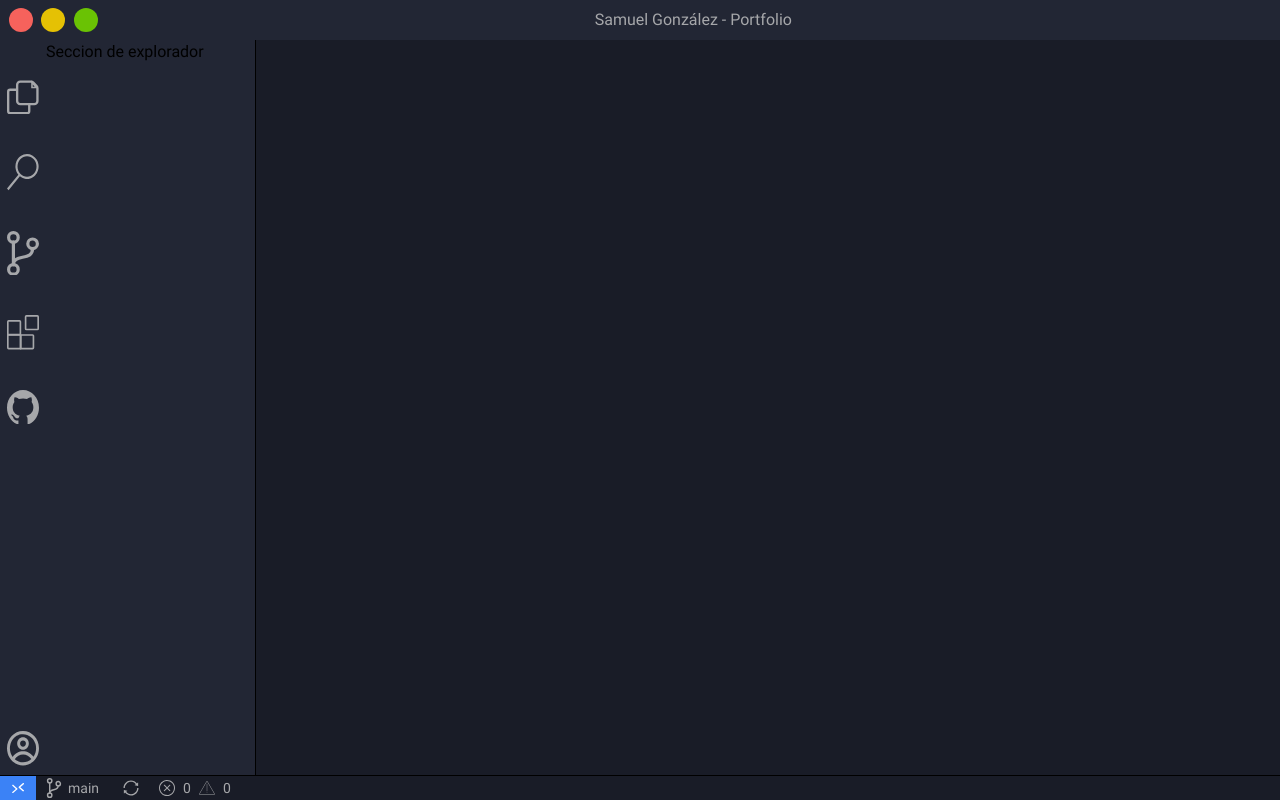
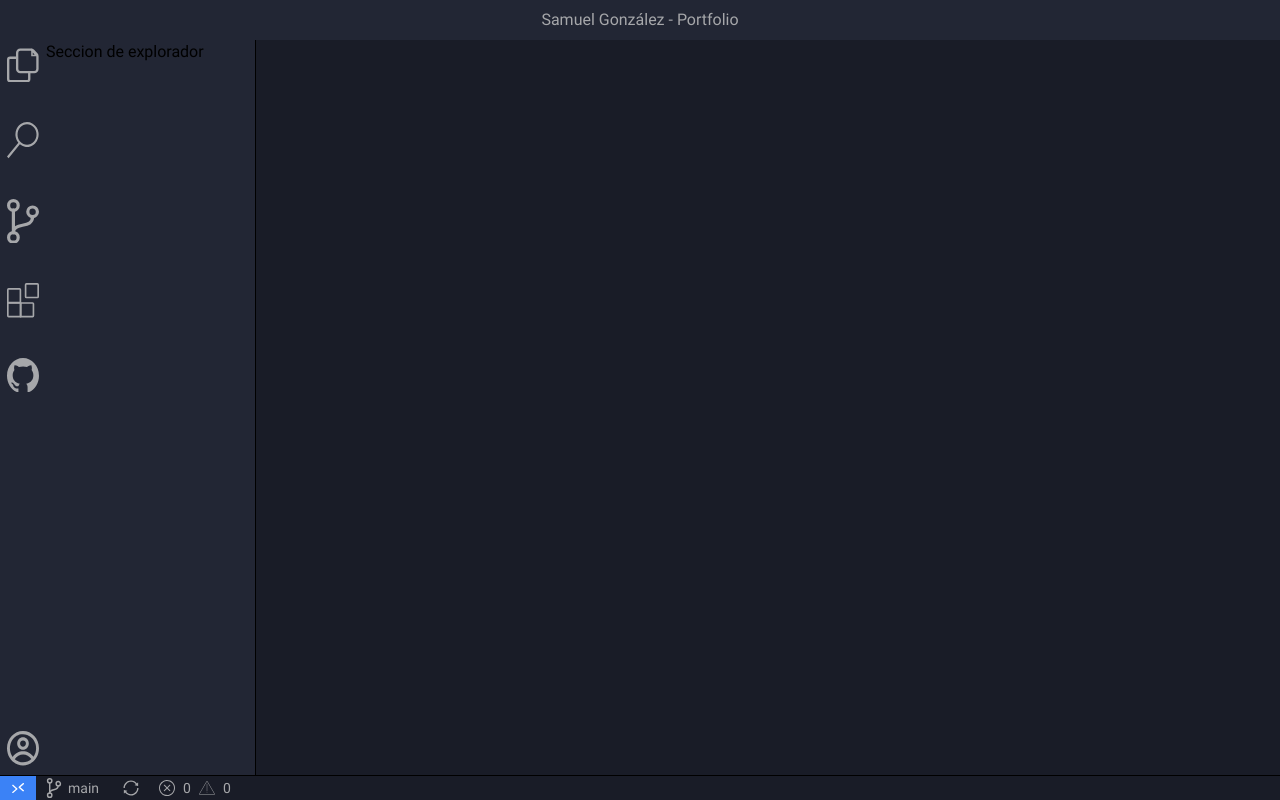
Before and after one commit to samuglz/portfolio, a Vue app: page / in a window 1280 px wide. Built offline with nearby package versions, Linux system fonts and the light colour scheme.

Commit message:
Changed css in LeftMenu and delete MacOS Buttons from TopMenu

```diff
--- a/src/components/Buttons/Documents.vue
+++ b/src/components/Buttons/Documents.vue
@@ -3,7 +3,7 @@
         @mouseover="changeColor('#FFFFFF')"
         @mouseleave="changeColor('#A6A7AA')"
         @click="changeSection"
-        class="w-8 cursor-pointer py-5"
+        class="w-8 cursor-pointer pt-2 pb-5"
         viewBox="0 0 41 44"
         fill="none"
         xmlns="http://www.w3.org/2000/svg"
--- a/src/components/LeftButtonPanel.vue
+++ b/src/components/LeftButtonPanel.vue
@@ -1,6 +1,6 @@
 <template>
     <div class="w-14 flex flex-col justify-between items-center">
-        <div class="flex flex-col items-center pt-5">
+        <div class="flex flex-col items-center">
             <Documents />
             <Search />
             <Git />
--- a/src/components/TopMenu.vue
+++ b/src/components/TopMenu.vue
@@ -1,13 +1,6 @@
 <template>
     <div class="flex w-full py-2">
-        <div class="w-1/12 flex justify-evenly items-center">
-            <CloseButton />
-            <MinimizeButton />
-            <MaximizeButton />
-        </div>
-        <div
-            class="w-11/12 text-center text-menu-color sm:text-sm lg:text-base"
-        >
+        <div class="w-full text-center text-menu-color sm:text-sm lg:text-base">
             Samuel González - Portfolio
         </div>
     </div>
```
